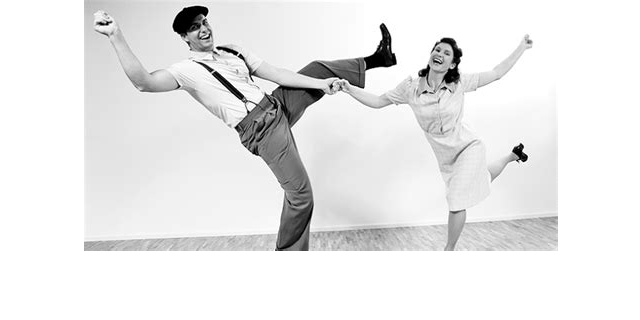
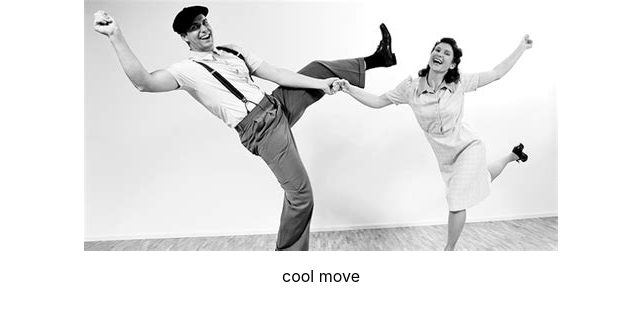
Before and after one commit to sophieatgithub/Moooves, a React (Create React App) app in the folder frontend/: page / in a window 1280 px wide. Shown: the top 320 px of the page, without its empty margins (319-959 px from the left). Built offline with nearby package versions, Linux system fonts and the light colour scheme.

Commit message:
File structure and filler code for Gif Box

```diff
--- a/frontend/src/App.js
+++ b/frontend/src/App.js
@@ -1,11 +1,11 @@
 import React from 'react';
 import './App.css';
-import Gif from './components/gif_box/gif';
+import GifBox from './components/gif_box/gif_box';
 
 function App() {
   return (
     <div className="App">
-      <Gif />
+      <GifBox />
     </div>
   );
 }
--- /dev/null
+++ b/frontend/src/components/gif_box/gif_box.js
@@ -0,0 +1,14 @@
+import React from 'react';
+import Gif from './gif';
+import Tags from './tags';
+
+function GifBox() {
+    return(
+        <div>
+            <Gif />
+            <Tags />
+        </div>
+    )
+}
+
+export default GifBox
--- /dev/null
+++ b/frontend/src/components/gif_box/tags.js
@@ -0,0 +1,11 @@
+import React from 'react';
+
+function Tags() {
+    return(
+        <div>
+            <p>cool move</p>
+        </div>
+    )
+}
+
+export default Tags
```
